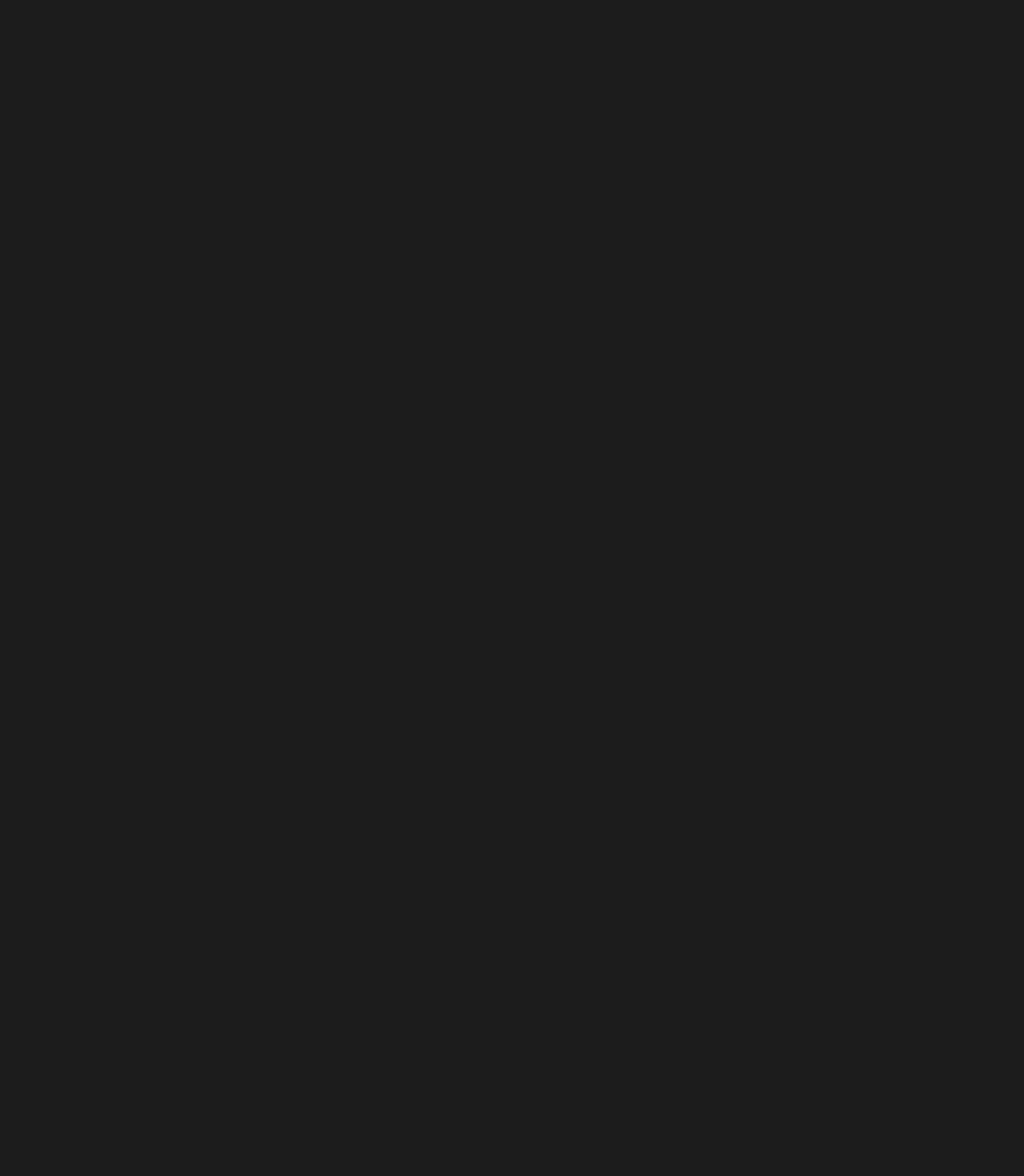
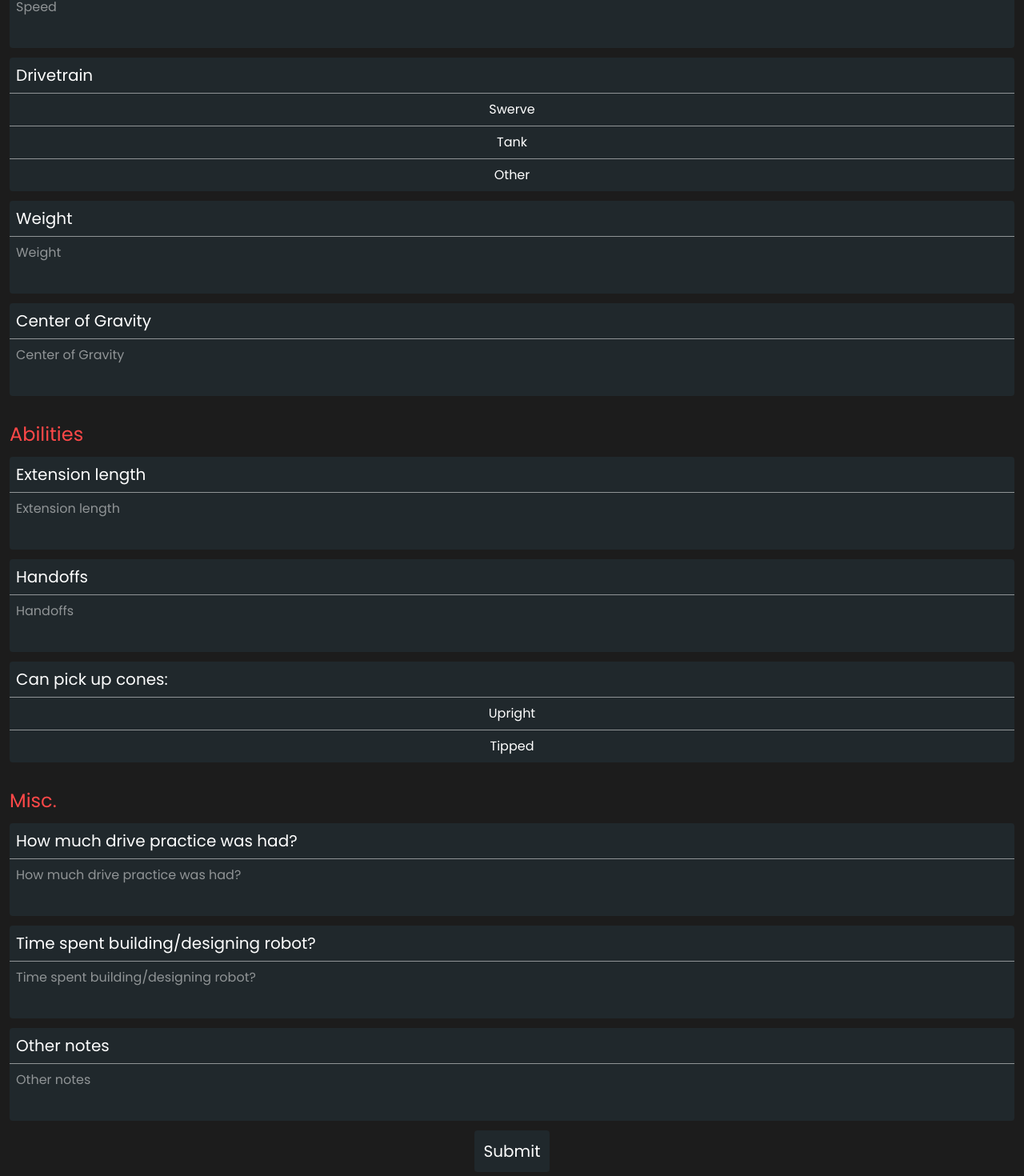
Before and after one commit to flamingchickens1540/StackedChickens, a SvelteKit app: page /pitscout/collect in a window 1280 px wide. Before the commit this address had no page. Shown: the part 208-1678 px from the top of the page at 80% size. Before the commit the page ends 800 px from the top, so only its background shows below. Built offline with nearby package versions, Linux system fonts and the light colour scheme.

Commit message:
feat: pitscout stuff

```diff
--- a/package.json
+++ b/package.json
@@ -43,6 +43,7 @@
 		"vite": "^8.3.0"
 	},
 	"dependencies": {
-		"better-sqlite3": "^13.0.3"
+		"better-sqlite3": "^13.0.3",
+		"lucide-svelte": "^1.0.1"
 	}
 }
--- a/src/app.css
+++ b/src/app.css
@@ -7,7 +7,7 @@
 }
 
 button.simple {
-	@apply hover:scale-105 active:text-xanthous
+	@apply hover:scale-103 active:text-xanthous
 }
 
 input {
--- a/src/lib/components/CheckGroup.svelte
+++ b/src/lib/components/CheckGroup.svelte
@@ -3,11 +3,11 @@
 </script>
 
 <div class="mt-3 w-full bg-gunmetal rounded">
-    <div class="text-lg p-2 border-b-1 border-white/50">
+    <div class="text-xl p-2">
         {label}
     </div>
     {#each options as {label, key}}
-        <button class="w-full p-2 {source[key] ? "bg-xanthous text-eerie-black" : ""}" onclick={() => {source[key] = !source[key]}}>
+        <button class="w-full p-2 border-t-1 border-white/50 {source[key] ? "bg-xanthous text-eerie-black" : ""}" onclick={() => {source[key] = !source[key]}}>
             {label}
         </button>
     {/each}
--- a/src/lib/components/RadioGroup.svelte
+++ b/src/lib/components/RadioGroup.svelte
@@ -3,11 +3,11 @@
 </script>
 
 <div class="mt-3 w-full bg-gunmetal rounded">
-    <div class="text-lg p-2 border-b-1 border-white/50">
+    <div class="text-xl p-2">
         {label}
     </div>
     {#each options as option}
-        <button class="w-full p-2 {option == selection ? "bg-xanthous text-eerie-black" : ""}" onclick={() => {selection = option}}>
+        <button class="w-full p-2 border-t-1 border-white/50 {option == selection ? "bg-xanthous text-eerie-black" : ""}" onclick={() => {selection = option}}>
             {option}
         </button>
     {/each}
--- a/src/lib/components/TextArea.svelte
+++ b/src/lib/components/TextArea.svelte
@@ -3,8 +3,8 @@
 </script>
 
 <div class="mt-3 w-full bg-gunmetal rounded">
-    <div class="text-lg p-2">
+    <div class="text-xl p-2 border-b-1 border-white/50">
         {label}
     </div>
-    <textarea bind:value={content} class="w-full resize-none border-t-1 border-white/50 p-2"></textarea>
+    <textarea bind:value={content} placeholder={label} class="w-full resize-none outline-0 rounded-xs focus:outline-2 outline-imperial-red p-2"></textarea>
 </div>
--- a/src/routes/pitscout/+page.svelte
+++ b/src/routes/pitscout/collect/+page.svelte
@@ -3,6 +3,7 @@
 	import RadioSection from "$lib/components/RadioGroup.svelte";
 	import CheckSection from "$lib/components/CheckGroup.svelte";
     import TextArea from "$lib/components/TextArea.svelte";
+	import { goto } from "$app/navigation";
 
 
     let data = $state({
@@ -19,6 +20,10 @@
         timeSpent: "",
         notes: "",
     })
+
+    function submit() {
+        goto("/pitscout/teamlist")
+    }
 </script>
 
 <center>
@@ -38,17 +43,15 @@
     <TextArea label="Handoffs" bind:content={data.handoffs}></TextArea>
     <CheckSection label="Can pick up cones:" source={data} options={[{label: "Upright", key: "canPickUpright"}, {label: "Tipped", key:"canPickTipped"}]}></CheckSection>
 </LabeledSection>
-<!-- Speed done
-Drivetrain done
 
-Max Height
-Weight done
-Center of Gravity done
-More details to come
+<LabeledSection label="Misc.">
+    <TextArea label="How much drive practice was had?" bind:content={data.drivePractice}></TextArea>
+    <TextArea label="Time spent building/designing robot?" bind:content={data.timeSpent}></TextArea>
+    <TextArea label="Other notes" bind:content={data.handoffs}></TextArea>
+</LabeledSection>
 
-What cones they
-How far they extend
-Handoffs
-Additional comments
-How long did you spend designing/building your robot
-Do you have any driver practice -->
+<center>
+    <button class="simple bg-gunmetal rounded p-3 mb-3 text-xl" onclick={submit}>
+        Submit
+    </button>
+</center>
--- /dev/null
+++ b/src/routes/pitscout/teamlist/+page.svelte
@@ -0,0 +1,26 @@
+<script lang=ts>
+	import { goto } from "$app/navigation";
+	import { ClipboardList } from "lucide-svelte";
+
+    let teamEvents: {teamKey: number, completed: boolean}[] = [
+        {teamKey: 1540, completed: true},
+        {teamKey: 1541, completed: false}
+    ]
+</script>
+
+<center>
+    <h2 class="text-2xl text-white/50 mt-2">Pitscout</h2>
+    <h1 class="text-5xl text-xanthous font-bold">Teams</h1>
+</center>
+
+<div class="p-3">
+    <div class="rounded bg-gunmetal text-2xl">
+        {#each teamEvents as teamEvent, i}
+            <button class="w-full p-3 flex items-center justify-between {teamEvent.completed ? "" : "text-xanthous"} { i > 0 ? "border-t-1 border-white/50" : ""}" onclick={() => goto(`/pitscout/collect?teamKey=${teamEvent.teamKey}`)}>
+                {teamEvent.teamKey}
+                <ClipboardList color={teamEvent.completed ? "#fff" : "#f6b14b"} />
+            </button>
+        {/each}
+
+    </div>
+</div>
```
Also changed, not shown: 1 other file (tests, documents, lock files or other folders).
